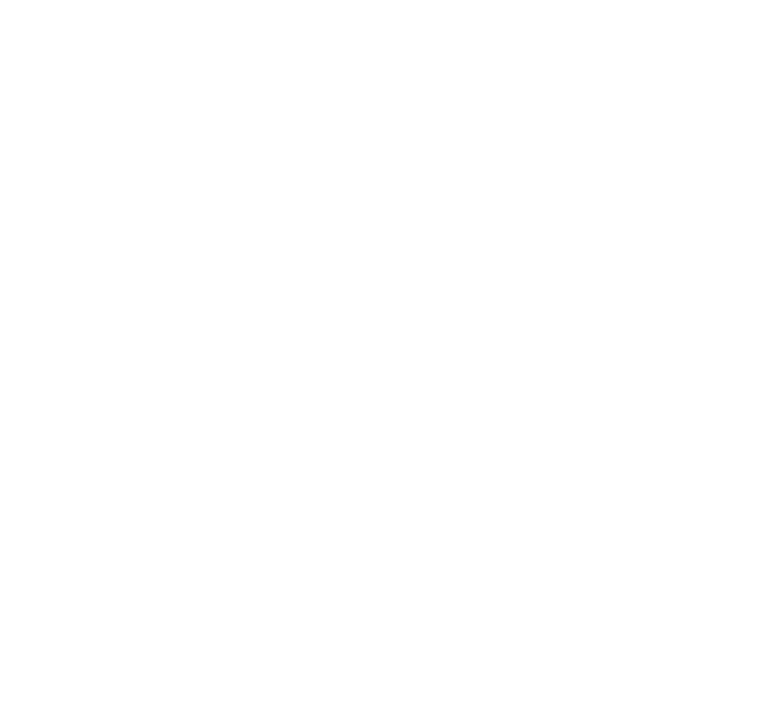
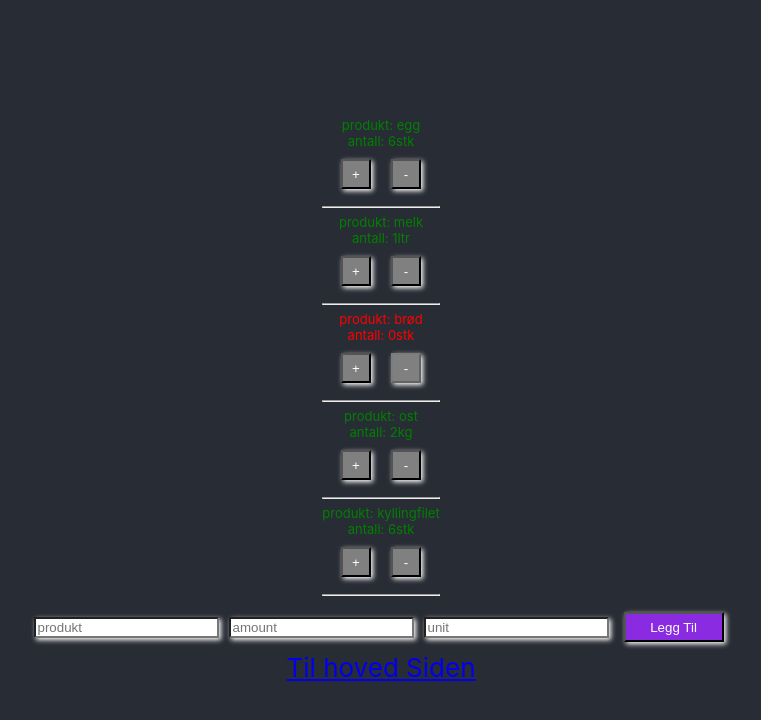
Before and after one commit to ThereseCamK/terje-oppgave, a React (Create React App) app: page /inventory in a window 1280 px wide. Before the commit this address had no page. Shown: the top 720 px of the page, without its empty margins (259-1020 px from the left). Built offline with nearby package versions, Linux system fonts and the light colour scheme.

Commit message:
created a inventory

```diff
--- a/src/App.js
+++ b/src/App.js
@@ -2,6 +2,7 @@
 import './App.css';
 // import {Link } from 'react-router-dom';
 import {useNavigate} from 'react-router-dom';
+
 
 
 
@@ -25,6 +26,7 @@
           <button onClick={()=>navigate('/Click')}>til klikker(uten hooks)</button>
           <button onClick={()=>navigate('/Clicker')}>til klikker (med hooks)</button>
           <button onClick={()=>navigate('/toDoMain')}>til TODO</button>
+          <button onClick={()=>navigate('/inventory')}>til Inventory</button>
           {/* <button onClick={() =>showClicker(navigate)}>Til Klikk(uten hooks)</button> */}
         {/* <Link to="/Click" >til klikkergame uten hooks</Link>
         <Link to="/Clicker" >til klikkergame med hooks</Link>
--- /dev/null
+++ b/src/Inventory/AddInventory.js
@@ -0,0 +1,56 @@
+import React,{useState} from "react";
+
+const InventoryForm =({addInventory}) => {
+    const [productInput, setProductInput] = useState('');
+    const [productAmount, setAmoutInput] = useState();
+    const [productUnit, setUnitInput] = useState('');
+
+    const handleNewProduct =(e)=>{
+        setProductInput(e.currentTarget.value);
+    }
+    const handleNewAmount = (e)=>{
+        setAmoutInput(e.currentTarget.value);
+    }
+    const handleNewUnit =(e)=>{
+        setUnitInput(e.currentTarget.value);
+    }
+
+    const handleSubmit =(e)=>{
+        console.log(productInput, productAmount, productUnit)
+        e.preventDefault();
+        addInventory(productInput, productAmount, productUnit);
+        setProductInput();
+        setAmoutInput();
+        setUnitInput();
+
+    }
+
+
+    return(
+        <form onSubmit={handleSubmit}>
+            <input
+             value={productInput}
+             type="text"
+             placeholder="produkt"
+            onChange={handleNewProduct}>
+
+            </input>
+
+            <input
+            value={productAmount}
+            type="number"
+            placeholder="amount"
+           onChange={handleNewAmount}
+            ></input>
+            <input
+            value={productUnit}
+            type="text"
+            placeholder="unit"
+           onChange={handleNewUnit}
+            ></input>
+            <button className="addInventoryBTN" > Legg Til </button>
+        </form>
+    )
+}
+
+export default InventoryForm;
--- /dev/null
+++ b/src/Inventory/InventoryApp.js
@@ -0,0 +1,54 @@
+import React,{useState} from "react";
+import Data from './InventoryData.json';
+import InventoryForm from "./AddInventory";
+import InventoryList from "./InventoryList";
+import {Link} from 'react-router-dom';
+
+
+export default function Inventory(){
+
+    const [inventoryList, setInventory] = useState(Data);
+
+    const addInventory = (productInput, amountInput, unitInput)=>{
+            let copy =[...inventoryList];
+            copy = [...copy,{id: inventoryList.length +1,
+            item: productInput,
+            amount: amountInput,
+            unit:unitInput
+        }];
+        setInventory(copy);
+    }
+    const handleChange =(id) =>{
+        console.log(id)
+        let ID = parseInt(id);
+        let mappedInventory = inventoryList.map(inv =>{
+            return inv.id === ID ? {...inv, amount: inv.amount + 1}: {...inv};
+        })
+        setInventory(mappedInventory)
+    }
+    const handleLessChange =(id) =>{
+        console.log(id)
+        let ID = parseInt(id);
+        let mappedInventory = inventoryList.map(inv =>{
+            return inv.id === ID ? {...inv, amount: inv.amount - 1}: {...inv};
+        })
+        setInventory(mappedInventory)
+
+
+    }
+
+
+    return(
+        <div className="App">
+      <header className="App-header">
+            <InventoryList inventoryList={inventoryList}
+            handleChange={handleChange}
+            handleLessChange={handleLessChange}>
+
+            </InventoryList>
+            <InventoryForm addInventory={addInventory}></InventoryForm>
+            <Link to="/">Til hoved Siden</Link>
+        </header>
+    </div>
+    );
+}
--- /dev/null
+++ b/src/Inventory/InventoryData.json
@@ -0,0 +1,33 @@
+[{
+    "id": 1,
+    "item": "egg",
+    "amount": 6,
+    "unit": "stk"
+
+},
+{
+    "id": 2,
+    "item": "melk",
+    "amount": 1,
+    "unit": "ltr"
+},
+{
+    "id": 3,
+    "item": "brød",
+    "amount": 0,
+    "unit": "stk"
+},
+{
+    "id": 4,
+    "item": "ost",
+    "amount": 2,
+    "unit": "kg"
+},
+{
+    "id": 5,
+    "item": "kyllingfilet",
+    "amount": 6,
+    "unit": "stk"
+}
+
+]
--- /dev/null
+++ b/src/Inventory/InventoryList.js
@@ -0,0 +1,19 @@
+import React from "react";
+import Inventory from './inventory';
+
+const InventoryList =({inventoryList, handleChange, handleLessChange})=>{
+    return(
+        <div>
+            {
+                inventoryList.map(inve =>{
+                    return(
+                        <Inventory inve={inve}
+                        handleChange={handleChange}
+                        handleLessChange={handleLessChange}></Inventory>
+                    )
+                })
+            }
+        </div>
+    )
+}
+export default InventoryList;
--- /dev/null
+++ b/src/Inventory/inventory.js
@@ -0,0 +1,37 @@
+import React from "react";
+
+const Inventory =({inve, handleChange, handleLessChange}) => {
+    const visibilty = inve.amount === 0 ? 'disabled' :'';
+
+    const handleAmount = (e) =>{
+        e.preventDefault()
+        handleChange(e.currentTarget.id)
+
+    }
+    const handleLessAmount = (e) =>{
+        e.preventDefault()
+        handleLessChange(e.currentTarget.id)
+
+    }
+    return(
+        <div className={inve.amount === 0 ? 'inventory hide': 'inventory'}id={inve.id}
+        key={inve.id + inve.item}
+        name="inventory"
+      >
+           produkt: {inve.item} <br></br>
+           antall: {inve.amount}{ }{inve.unit} <br></br>
+           <button className="inventoryBTN"
+           id={inve.id}
+           onClick={handleAmount}>+</button>
+
+           <button className="inventoryBTN"
+            disabled={visibilty} id={inve.id}
+            onClick={handleLessAmount}>-</button>
+           <hr></hr>
+        </div>
+
+    )
+}
+export default Inventory;
+
+//
--- a/src/index.css
+++ b/src/index.css
@@ -24,3 +24,26 @@
   color: white;
   background-color: blueviolet;
 }
+
+.inventory{
+  font-size: small;
+  color: green;
+}
+.hide{
+  color: red;
+}
+.inventoryBTN{
+  width: 30px;
+  height: 30px;
+  box-shadow: 2px 2px 5px white;
+  background-color: grey;
+}
+.addInventoryBTN{
+  width: 100px;
+  height: 30px;
+  box-shadow: 2px 2px 5px white;
+}
+input{
+  margin: 5px;
+  box-shadow: 2px 2px 5px white;
+}
--- a/src/index.js
+++ b/src/index.js
@@ -11,6 +11,7 @@
 import Clicker from './clickerHooks';
 import Click from './clicker';
 import TodoMain from './TodoMain';
+import Inventory from './Inventory/InventoryApp';
 
 const root = ReactDOM.createRoot(document.getElementById('root'));
 root.render(
@@ -22,6 +23,7 @@
       <Route path="/Clicker" element={<Clicker />} />
       <Route path="/Click" element={<Click />} />
       <Route path="/toDoMain" element={<TodoMain />} />
+      <Route path="/inventory" element={<Inventory />} />
 
     </Routes>
     </BrowserRouter>
```
